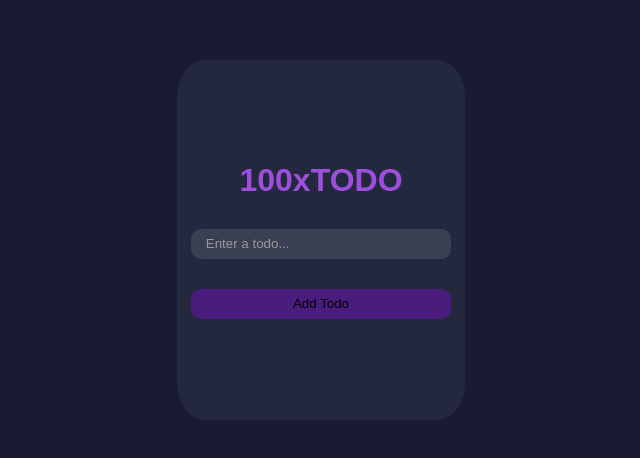
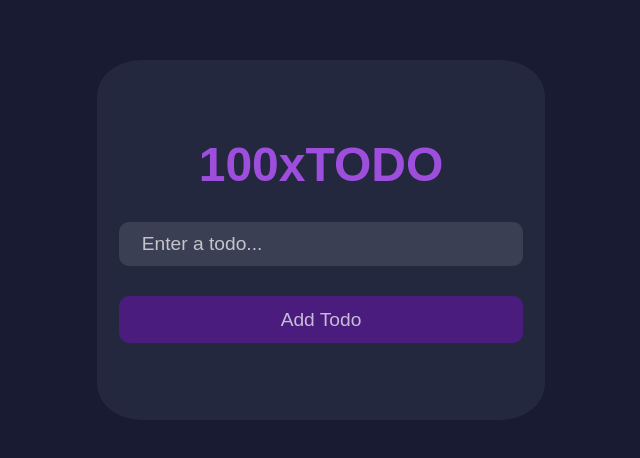
Before and after one commit to shiv7shukla/assignment-solutions, a website: page week-6-solutions/assignment-2/index.html in a window 1280 px wide. Shown: the part 160-618 px from the top of the page, without its empty margins (319-959 px from the left). Drawn offline with Linux system fonts and the light colour scheme.

Commit message:
basic frontend and styling done

```diff
--- a/week-6-solutions/assignment-2/index.html
+++ b/week-6-solutions/assignment-2/index.html
@@ -5,14 +5,16 @@
     <meta name="viewport" content="width=device-width, initial-scale=1.0">
     <title>Document</title>
     <link rel="stylesheet" href="style.css" />
+
 </head>
 <body>
     <div class="container">
-        <div class="card text-center mb-3" style="width: 18rem;">
+        <div class="card text-center " >
             <div class="card-body">
                 <h1 class="card-title">100xTODO</h1>
                 <input class="input-todo" type="text" placeholder="Enter a todo...">
-            <button class="btn btn-primary">Add Todo</button>
+                <button class="btn btn-primary">Add Todo</button>
+                <ul class="todo-list"></ul>
             </div>
         </div>
     </div>
--- a/week-6-solutions/assignment-2/style.css
+++ b/week-6-solutions/assignment-2/style.css
@@ -10,6 +10,10 @@ html,body{
     font-family: Arial, sans-serif;
     background-color: rgb(25,27,50);
 }
+.card-title
+{
+    font-size: xxx-large;
+}
 .container{
     display: flex;
     justify-content: center;
@@ -17,7 +21,7 @@ html,body{
     height: 100%;
 }
 .card-body{
-    padding: 35px 0px 35px 0px;
+    padding: 0px 0px 0px 0px;
     border-radius: 10%;
     background-color: rgb(36,40,62);
     display: flex;
@@ -25,6 +29,7 @@ html,body{
     justify-content: center;
     flex-direction: column;
     height: 45vh;
+    width: 35vw;
 }
 .card-title{
     color: rgb(157,78,221);
@@ -36,21 +41,28 @@ html,body{
     margin-bottom: 30px;
     width: 90%;
     border: none;
-    height: 30px;
-    padding: 5%
+    height: 40px;
+    padding: 5%;
+    font-size: larger;
 }
 .input-todo::placeholder{
-    color: rgba(154,154,155);
+    color: rgba(255,255,255,0.7);
+}
+.input-todo:focus{
+    outline: none;
+    color: white;
 }
 .btn{
     background-color: rgba(90,24,154,0.7);
     border: none;
-    border-radius: 10%;
     width:90%;
-    height:30px;
+    height:47px;
     border-radius: 10px;
+    color:rgba(255,255,255,0.7);
+    font-size: larger;
 }
 .btn:hover{
     cursor: pointer;
     background-color: rgba(90,24,154,1.0);
+    color:rgba(255,255,255,1);
 }
```
